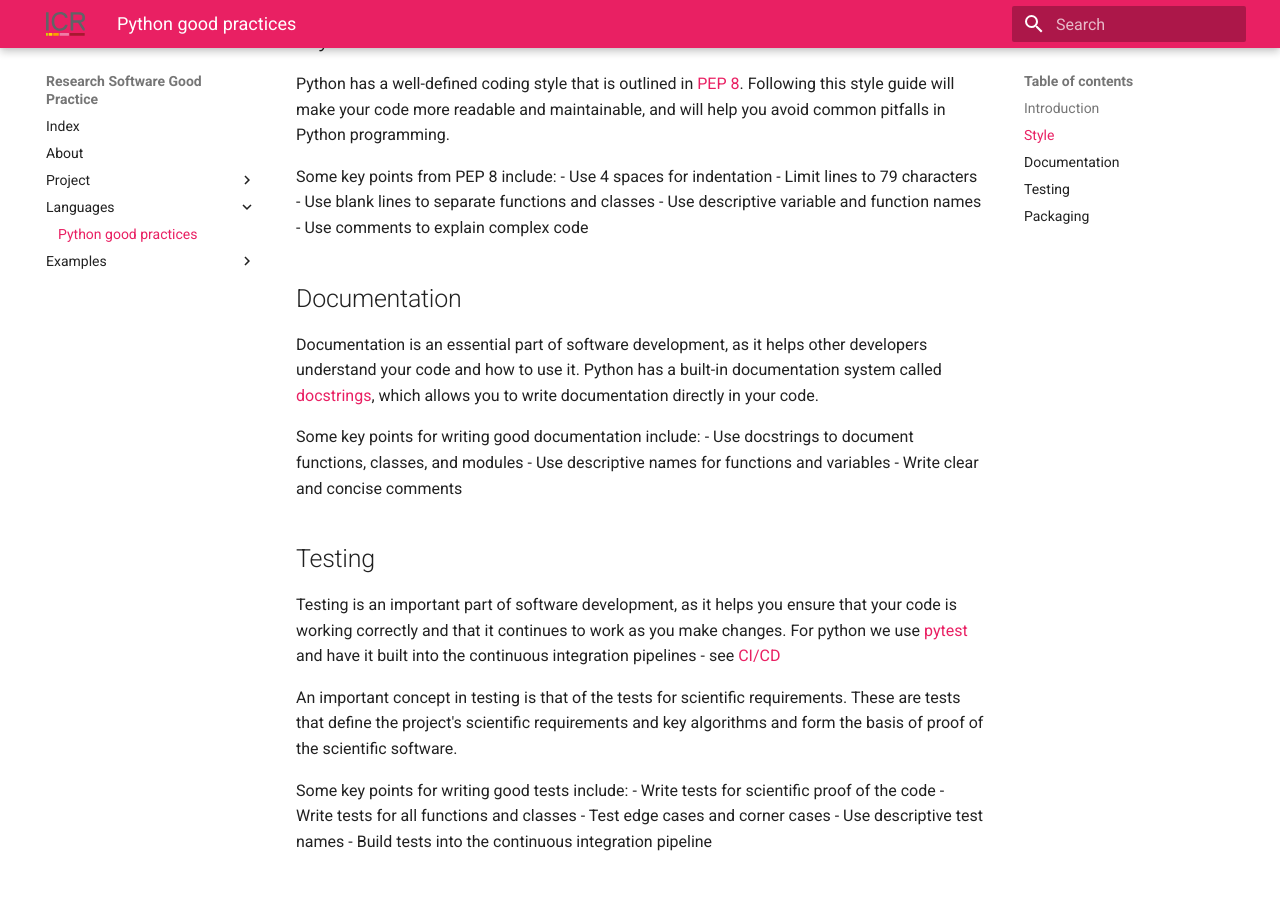
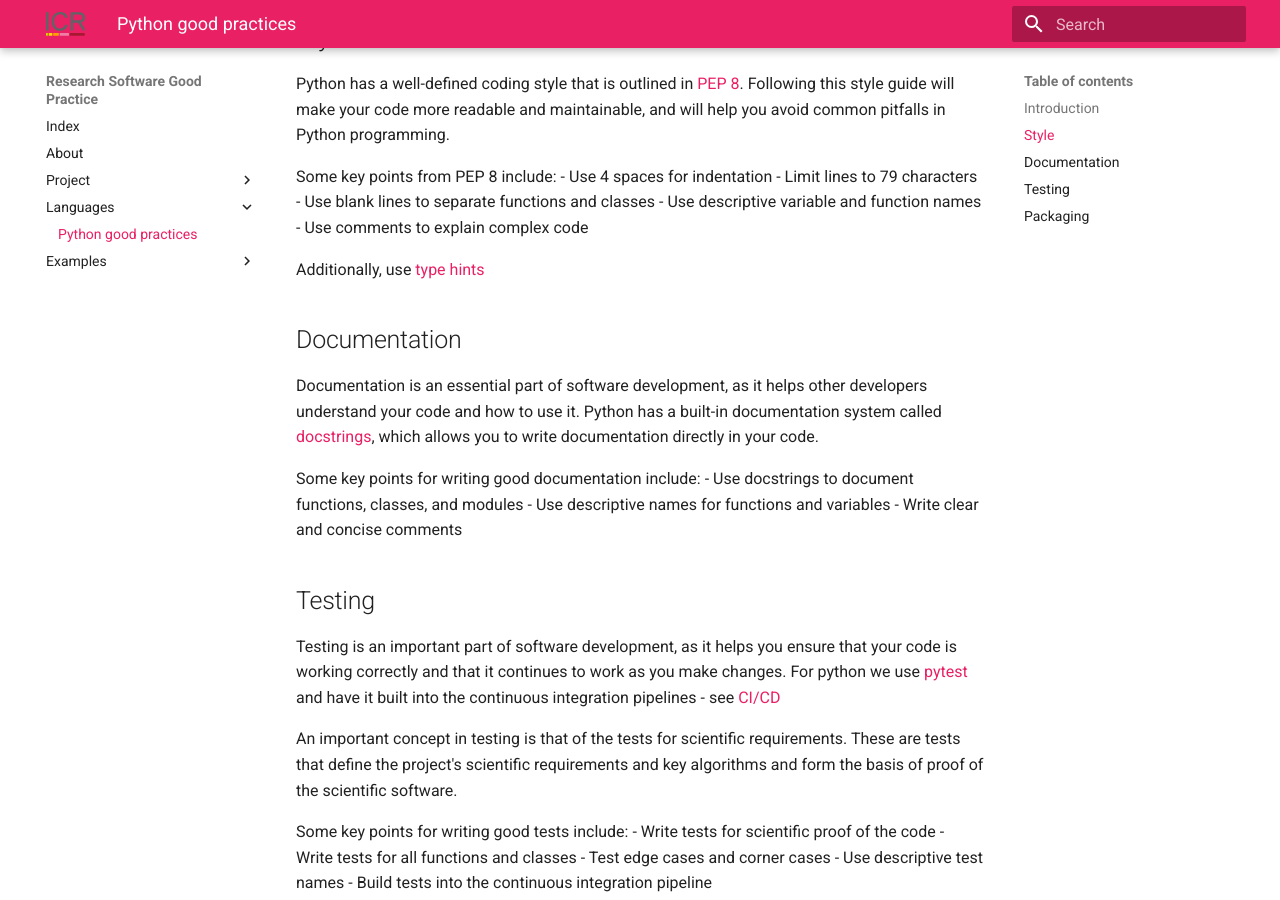
Before and after one commit to ICR-SC/good-practice, an MkDocs documentation site: the page built from docs/good/python.md, in a window 1280 px wide and 900 px high, scrolled down 353 px. Built offline with MkDocs 1.6.1 and Material for MkDocs 9.7.7, drawn with Linux system fonts in a browser that asks for light colours.

Commit message:
Update python.md

```diff
--- a/docs/good/python.md
+++ b/docs/good/python.md
@@ -12,6 +12,8 @@ Some key points from PEP 8 include:
 - Use blank lines to separate functions and classes
 - Use descriptive variable and function names
 - Use comments to explain complex code
+
+Additionally, use [type hints](https://mypy.readthedocs.io/en/latest/cheat_sheet_py3.html)
 
 ## Documentation
 Documentation is an essential part of software development, as it helps other developers understand your code and how to use it. Python has a built-in documentation system called [docstrings](https://www.python.org/dev/peps/pep-0257/), which allows you to write documentation directly in your code.
```
